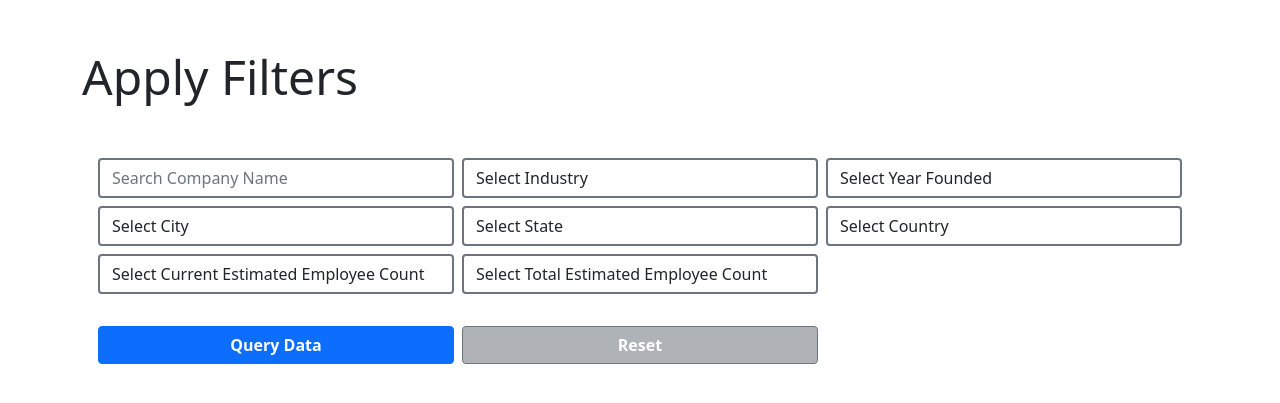
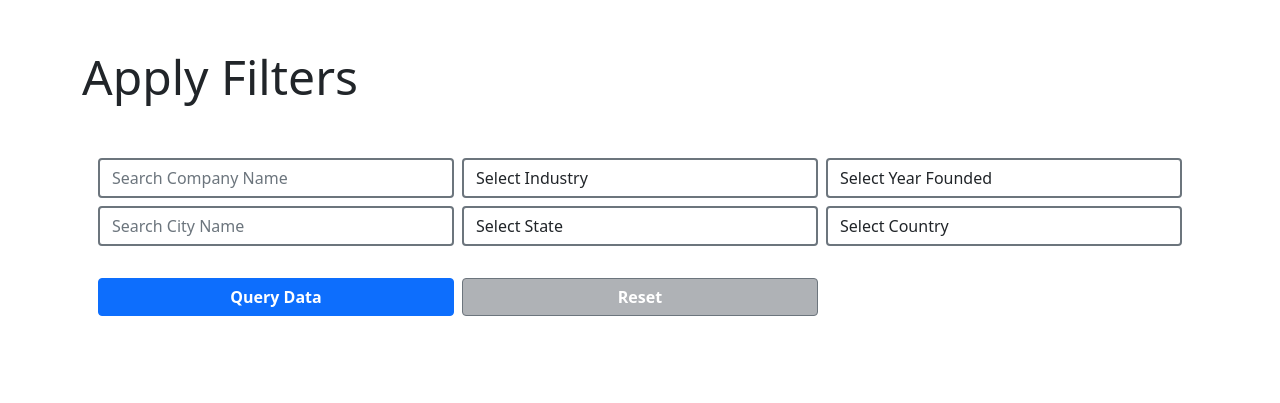
Before and after one commit to Madhav89755/catalyst_count, a Django app: page /query_builder/ in a window 1280 px wide. Shown: the part 61-464 px from the top of the page. Run offline with Django 4.2, Linux system fonts and the light colour scheme; the visitor is signed in with stand-in values (Sample User, id 1); data that the repository does not hold is empty.

Commit message:
Update query_builder.html

```diff
--- a/templates/query_builder.html
+++ b/templates/query_builder.html
@@ -41,12 +41,14 @@
                 <div class="col-4 my-1 mx-0 px-1">
                     <div class="dropdown w-100">
                         <div class="dropdown w-100">
-                            <select class="form-control border border-secondary border-2 w-100" name="city" type="button" id="city">
+                            {% comment %} <select class="form-control border border-secondary border-2 w-100" name="city" type="button" id="city">
                                 <option value="NA" id="cityReset">Select City</option>
                                 {% for entry in city %}
                                 <option value="{{entry}}">{{entry}}</option>
                                 {% endfor %}
-                            </select>
+                            </select> {% endcomment %}
+                            <input type="text" class="form-control border border-secondary border-2" id="city" name="city" placeholder="Search City Name">
+
                         </div>
                     </div>
                 </div>
@@ -75,6 +77,7 @@
                     </div>
                 </div>
             </div>
+            <!--
             <div class="row">
                 <div class="col-4 my-1 mx-0 px-1">
                     <div class="dropdown w-100">
@@ -95,6 +98,7 @@
                     </div>
                 </div>
             </div>
+            -->
             <div class="row mt-4">
                 <div class="col-4 my-1 mx-0 px-1">
                     <button class="btn btn-primary w-100 text-center fw-bold" type="button" id="queryDataBtn">
```
